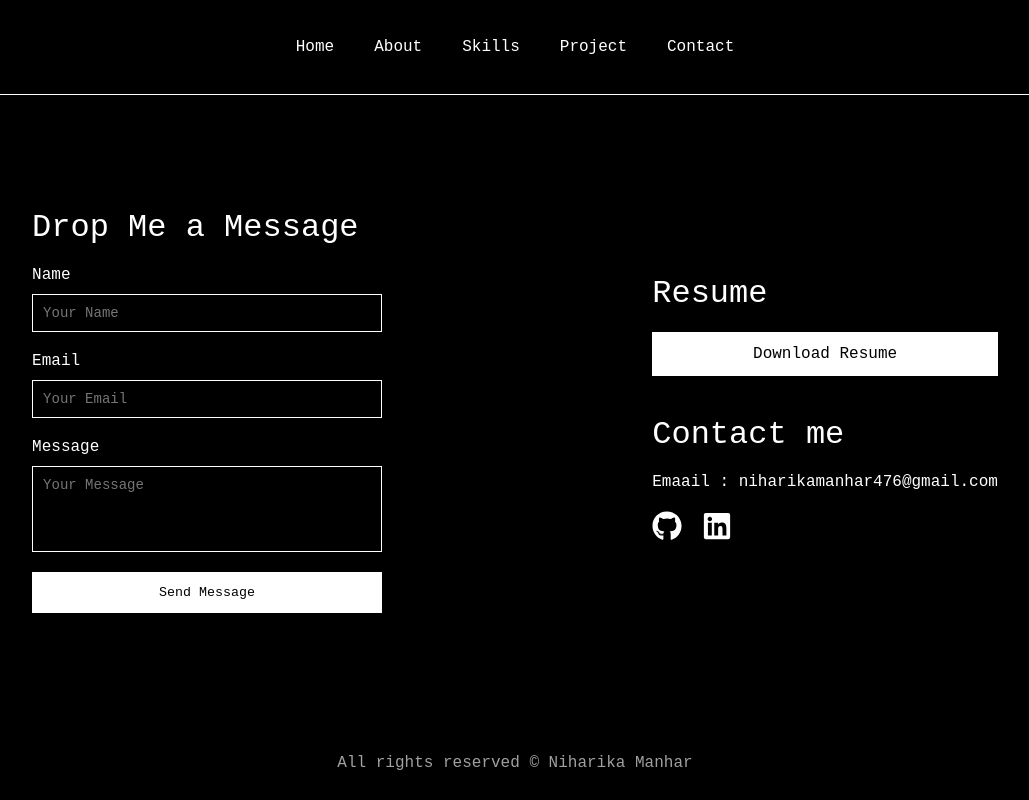
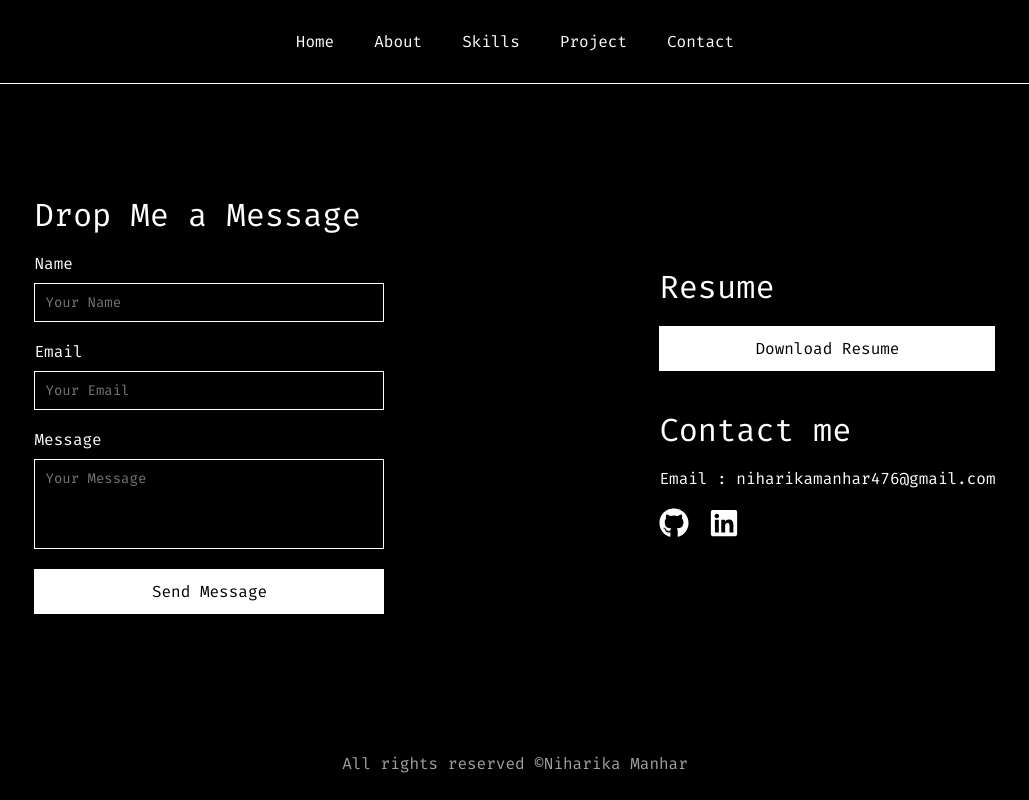
Before and after one commit to niharika-2212/PortfolioN, a React (Vite) app: page /#/contact in a window 1280 px wide. Shown: the whole page, without its empty margins (125-1154 px from the left). Built offline with nearby package versions, Linux system fonts and the light colour scheme.

Commit message:
adding readme

```diff
--- a/index.html
+++ b/index.html
@@ -4,6 +4,7 @@
     <meta charset="UTF-8" />
     <link rel="icon" href="/logo2.png" />
     <meta name="viewport" content="width=device-width, initial-scale=1.0" />
+    <link href="https://fonts.googleapis.com/css2?family=Fira+Mono&display=swap" rel="stylesheet" />
     <title>Portfolio - Niharika Manhar</title>
   </head>
   <body>
--- a/src/App.css
+++ b/src/App.css
@@ -2,7 +2,8 @@ body {
   margin: 0;
   background-color: #000000;
   color: #FFFFFF;
-  font-family: 'Courier New', Courier, monospace;
+  /* font-family: 'Courier New', Courier, monospace; */
+  font-family: 'Fira Mono', monospace;
 }
 
 .app{
--- a/src/components/Contact.jsx
+++ b/src/components/Contact.jsx
@@ -16,7 +16,7 @@ function Contact() {
         </div>
         <div className="socials">
           <div className="heading">Contact me</div>
-          <div className="email">Emaail : niharikamanhar476@gmail.com</div>
+          <div className="email">Email : <a href="mailto:niharikamanhar476@gmail.com">niharikamanhar476@gmail.com</a></div>
           <div className="socials-links">
             <a href="https://github.com/niharika-2212" target="_blank"><FaGithub className="icons contact-icons"/></a>
             <a href="https://www.linkedin.com/in/niharika-manhar/" target="_blank"><FaLinkedin className="icons contact-icons"/></a>
--- a/src/components/Footer.jsx
+++ b/src/components/Footer.jsx
@@ -4,7 +4,7 @@ import "../styles/Footer.css";
 function Footer(){
   return(
     <div className="footer">
-      All rights reserved &copy; Niharika Manhar
+      All rights reserved &copy;Niharika Manhar
     </div>
   )
 
--- a/src/components/Form.jsx
+++ b/src/components/Form.jsx
@@ -1,25 +1,87 @@
-import React from "react";
+import React, { useState } from "react";
 import "../styles/Contact.css";
 
 function Form() {
+  const [formData, setFormData] = useState({ name: "", email: "", message: "" });
+  const [status, setStatus] = useState(""); // 'success', 'error', or ''
+
+  // Update form data
+  const handleChange = e => {
+    setFormData({ ...formData, [e.target.name]: e.target.value });
+  };
+
+  // Handle form submit
+  const handleSubmit = async e => {
+    e.preventDefault();
+    setStatus(""); // reset status
+
+    const response = await fetch("https://formspree.io/f/meokqdnb", {
+      method: "POST",
+      headers: { "Content-Type": "application/json" },
+      body: JSON.stringify(formData),
+    });
+
+    if (response.ok) {
+      setStatus("success");
+      setFormData({ name: "", email: "", message: "" }); // clear form
+    } else {
+      setStatus("error");
+    }
+  };
+
   return (
-    <form className="contact-form">
+    <>
+      <form className="contact-form" onSubmit={handleSubmit}>
         <div className="heading">Drop Me a Message</div>
+
         <div className="form-group">
           <label>Name</label>
-        <input type="text" name="name" placeholder="Your Name" required />
+          <input
+            type="text"
+            name="name"
+            placeholder="Your Name"
+            required
+            value={formData.name}
+            onChange={handleChange}
+          />
         </div>
+
         <div className="form-group">
           <label>Email</label>
-        <input type="email" name="email" placeholder="Your Email" required />
+          <input
+            type="email"
+            name="email"
+            placeholder="Your Email"
+            required
+            value={formData.email}
+            onChange={handleChange}
+          />
         </div>
+
         <div className="form-group">
           <label>Message</label>
-        <textarea name="message" rows={4} placeholder="Your Message" required></textarea>
+          <textarea
+            name="message"
+            rows={4}
+            placeholder="Your Message"
+            required
+            value={formData.message}
+            onChange={handleChange}
+          ></textarea>
         </div>
+
         <button type="submit" className="button-rev">Send Message</button>
       </form>
-  )
+
+      {/* Toast notification */}
+      {status === "success" && (
+        <div className="toast success">Thanks for your message! I'll get back soon.</div>
+      )}
+      {status === "error" && (
+        <div className="toast error">Oops! Something went wrong. Please try again.</div>
+      )}
+    </>
+  );
 }
 
 export default Form;
--- a/src/styles/Contact.css
+++ b/src/styles/Contact.css
@@ -74,6 +74,44 @@ textarea:focus {
   transition: all 0.3s ease;
 }
 
-.contact-icons:hover{
+.email a{
+  transition: all 0.3s ease;
+}
+
+.contact-icons:hover, .email a:hover{
   color: #32cdbd;
 }
+
+.contact-form button{
+  font-size: inherit;
+}
+
+.toast {
+  position: fixed;
+  bottom: 20px;
+  left: 50%;
+  transform: translateX(-50%);
+  padding: 1rem 2rem;
+  border-radius: 30px;
+  color: white;
+  font-family: 'Fira Mono', monospace;
+  font-weight: 600;
+  box-shadow: 0 4px 10px rgba(0,0,0,0.1);
+  opacity: 0.95;
+  z-index: 1000;
+  animation: fadeinout 3s ease forwards;
+}
+
+.toast.success {
+  background-color: #28a745;
+}
+
+.toast.error {
+  background-color: #dc3545;
+}
+
+@keyframes fadeinout {
+  0% { opacity: 0; transform: translateX(-50%) translateY(20px); }
+  10%, 90% { opacity: 0.95; transform: translateX(-50%) translateY(0); }
+  100% { opacity: 0; transform: translateX(-50%) translateY(20px); }
+}
--- a/src/styles/Navbar.css
+++ b/src/styles/Navbar.css
@@ -5,7 +5,7 @@
   gap: 40px;
   border-bottom: 1px solid #FFFFFF;
   padding: 2rem;
-  height: 30px;
+  /* height: 10px; */
 }
 
 .navbar-link {
--- a/src/styles/Projects.css
+++ b/src/styles/Projects.css
@@ -33,16 +33,16 @@ a{
   padding: 20px;
   border: 1px solid #ffffff;
   cursor: pointer;
-  box-shadow: 1px 1px 0px 0px, 2px 2px 0px 0px, 3px 3px 0px 0px, 4px 4px 0px 0px, 5px 5px 0px 0px;
-  position: relative;
+  /* box-shadow: 1px 1px 0px 0px, 2px 2px 0px 0px, 3px 3px 0px 0px, 4px 4px 0px 0px, 5px 5px 0px 0px; */
+  /* position: relative; */
   transition: all 0.3 ease;
   /* overflow: hidden; */
 }
 
 .project:hover {
-  box-shadow: 0px 0px 0px 0px;
-  top: 5px;
-  left: 5px;
+  top: -5px;
+  transition: all 0.3 ease;
+  box-shadow: rgba(255,255, 255, 0.5) 0px 5px 15px;
 }
 
 .project-image{
--- a/src/styles/Skills.css
+++ b/src/styles/Skills.css
@@ -34,12 +34,12 @@
   gap: 10px;
   justify-content: center;
   align-items: center;
+  transition: all 0.3s ease;
 }
 
-.tech-item:hover{
-  /* box-shadow: 0px 0px 0px 0px;
-  transform: translateY(-5px); */
-  font-weight: bold;
+
+.tech-item:hover {
+  box-shadow: rgba(255,255, 255, 0.5) 0px 5px 15px;
 }
 
 .icons{
```
Also changed, not shown: 1 other file (tests, documents, lock files or other folders). Lines whose indentation alone changed are shown as unchanged.
